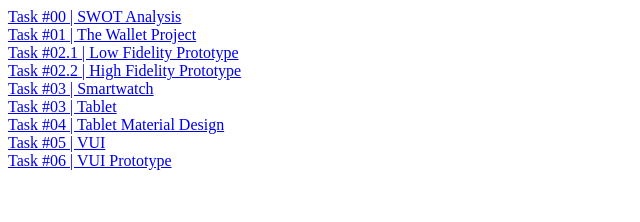
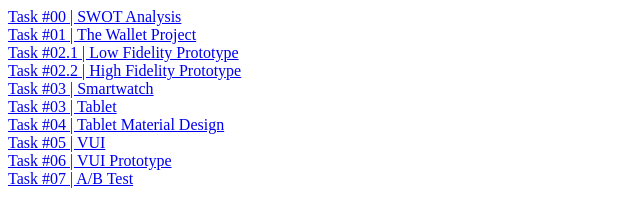
Before and after one commit to sasalovi/IXD, a plain HTML site: page index.html in a window 1280 px wide. Shown: the whole page, without its empty margins (0-640 px from the left). Drawn offline with Linux system fonts and the light colour scheme.

Commit message:
Update index.html

```diff
--- a/index.html
+++ b/index.html
@@ -13,5 +13,6 @@
   <a href="https://xd.adobe.com/view/9e620c2a-598c-4ae9-9371-a87fbc1372c6-cb31/?fullscreen" target="_blank">Task #04 | Tablet Material Design</a><br>
    <a href="https://github.com/sasalovi/IXD/wiki/Task05-%7C-VUI" target="_blank">Task #05 | VUI</a><br>
   <a href="https://github.com/sasalovi/IXD/wiki/Task06-%7C-VUI-Prototype" target="_blank">Task #06 | VUI Prototype</a><br>
+  <a href="https://sasalovi.github.io/IXD/Task07/Task07_PPT.pdf" target="_blank">Task #07 | A/B Test</a><br>
 </body>
 </html>
```
